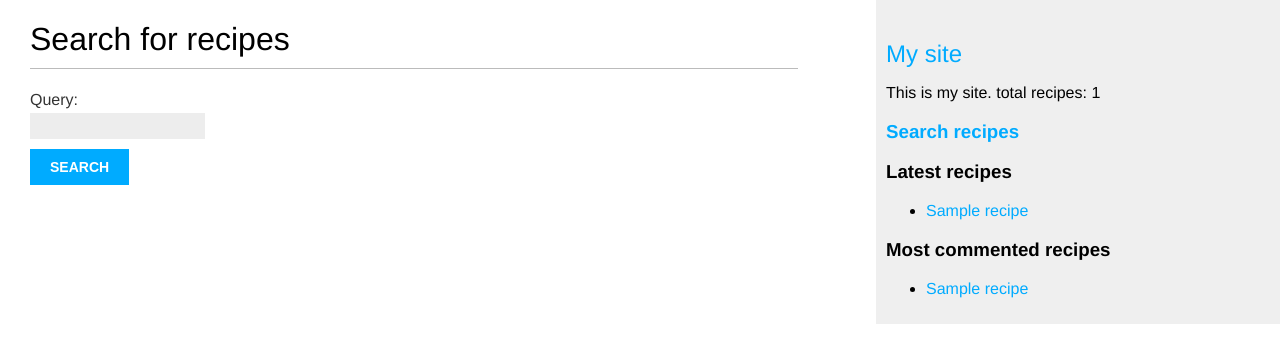
After one commit to DEADG59/recipes_catalog_site, a Django app: page /recipes/search/ in a window 1280 px wide. The commit adds this page. Shown: the top 363 px of the page. Run offline with Django 4.2, Linux system fonts and the light colour scheme; tables that the repository leaves empty hold one stand-in row (values such as "Sample post").

Commit message:
add search.html AND update base.html forms.py urls.py views.py settings.py
add full-text search

```diff
--- a/cuisine/cuisine/settings.py
+++ b/cuisine/cuisine/settings.py
@@ -43,6 +43,7 @@ INSTALLED_APPS = [
     'taggit',
     'django.contrib.sites',
     'django.contrib.sitemaps',
+    'django.contrib.postgres',
 ]
 
 MIDDLEWARE = [
--- a/cuisine/recipes/forms.py
+++ b/cuisine/recipes/forms.py
@@ -6,3 +6,7 @@ class CommentForm(forms.ModelForm):
     class Meta:
         model = Comment
         fields = ['name', 'email', 'body']
+
+
+class SearchForm(forms.Form):
+    query = forms.CharField()
--- a/cuisine/recipes/templates/recipes/base.html
+++ b/cuisine/recipes/templates/recipes/base.html
@@ -19,6 +19,7 @@
             This is my site.
             total recipes: {% total_recipes %}
         </p>
+        <h3><a href="{% url 'recipes:recipe_search' %}">Search recipes</a></h3>
         <h3>Latest recipes</h3>
         {% show_latest_recipes 3 %}
         <h3>Most commented recipes</h3>
--- /dev/null
+++ b/cuisine/recipes/templates/recipes/recipe/search.html
@@ -0,0 +1,32 @@
+{% extends 'recipes/base.html' %}
+{% load recipes_tags %}
+
+{% block title %}Search{% endblock %}
+
+{% block content %}
+    {% if query %}
+        <h1>Recipes containing "{{ query }}"</h1>
+        <h3>
+            {% with results.count as total_results %}
+                Found {{ total_results }} result{{ total_results|pluralize }}
+            {% endwith %}
+        </h3>
+        <p><a href="{% url 'recipes:recipe_search' %}">Search again</a></p>
+        {% for recipe in results %}
+            <h4>
+                <a href="{{ recipe.get_absolute_url }}">
+                    {{ recipe.title }}
+                </a>
+            </h4>
+            {{ recipe.description|markdown|truncatewords_html:10 }}
+        {% empty %}
+            <p>There are no results for your query.</p>
+        {% endfor %}
+    {% else %}
+        <h1>Search for recipes</h1>
+        <form method="get">
+            {{ form.as_p }}
+            <input type="submit" value="Search">
+        </form>
+    {% endif %}
+{% endblock %}
--- a/cuisine/recipes/urls.py
+++ b/cuisine/recipes/urls.py
@@ -8,4 +8,5 @@ urlpatterns = [
     path('tag/<slug:tag_slug>/', views.RecipeListView.as_view(), name='recipe_list_tag'),
     path('<int:year>/<int:month>/<int:day>/<slug:recipe_slug>', views.RecipeDetailView.as_view(), name='recipe_detail'),
     path('<int:recipe_id>/comment/', views.CommentCreateView.as_view(), name='recipe_comment'),
+    path('search/', views.RecipeSearch.as_view(), name='recipe_search'),
 ]
--- a/cuisine/recipes/views.py
+++ b/cuisine/recipes/views.py
@@ -3,10 +3,11 @@ from django.urls import reverse_lazy
 from .models import Recipe, Comment
 from .pagination import Pagination
 from django.core.paginator import Paginator
-from django.views.generic import ListView, DetailView, CreateView
-from .forms import CommentForm
+from django.views.generic import ListView, DetailView, CreateView, FormView
+from .forms import CommentForm, SearchForm
 from taggit.models import Tag
 from django.db.models import Count
+from django.contrib.postgres.search import SearchVector, SearchQuery, SearchRank
 
 
 class RecipeListView(ListView):
@@ -84,3 +85,25 @@ class CommentCreateView(CreateView):
                                                                        recipe.publish.day,
                                                                        recipe.slug])
         return super().form_valid(form)
+
+
+class RecipeSearch(FormView):
+    form_class = SearchForm
+    template_name = 'recipes/recipe/search.html'
+    query = None
+    results = None
+
+    def get(self, request, *args, **kwargs):
+        if 'query' in request.GET:
+
+            query = request.GET.get('query')
+            search_vector = SearchVector('title', 'description', config='russian')
+            search_query = SearchQuery(query, config='russian')
+            results = Recipe.published.annotate(search=search_vector,
+                                                rank=SearchRank(search_vector, search_query)
+                                                ).filter(search=search_query).order_by('-rank')
+            context = self.get_context_data()
+            context['query'] = query
+            context['results'] = results
+            return render(request, self.template_name, context)
+        return self.render_to_response(self.get_context_data())
```
